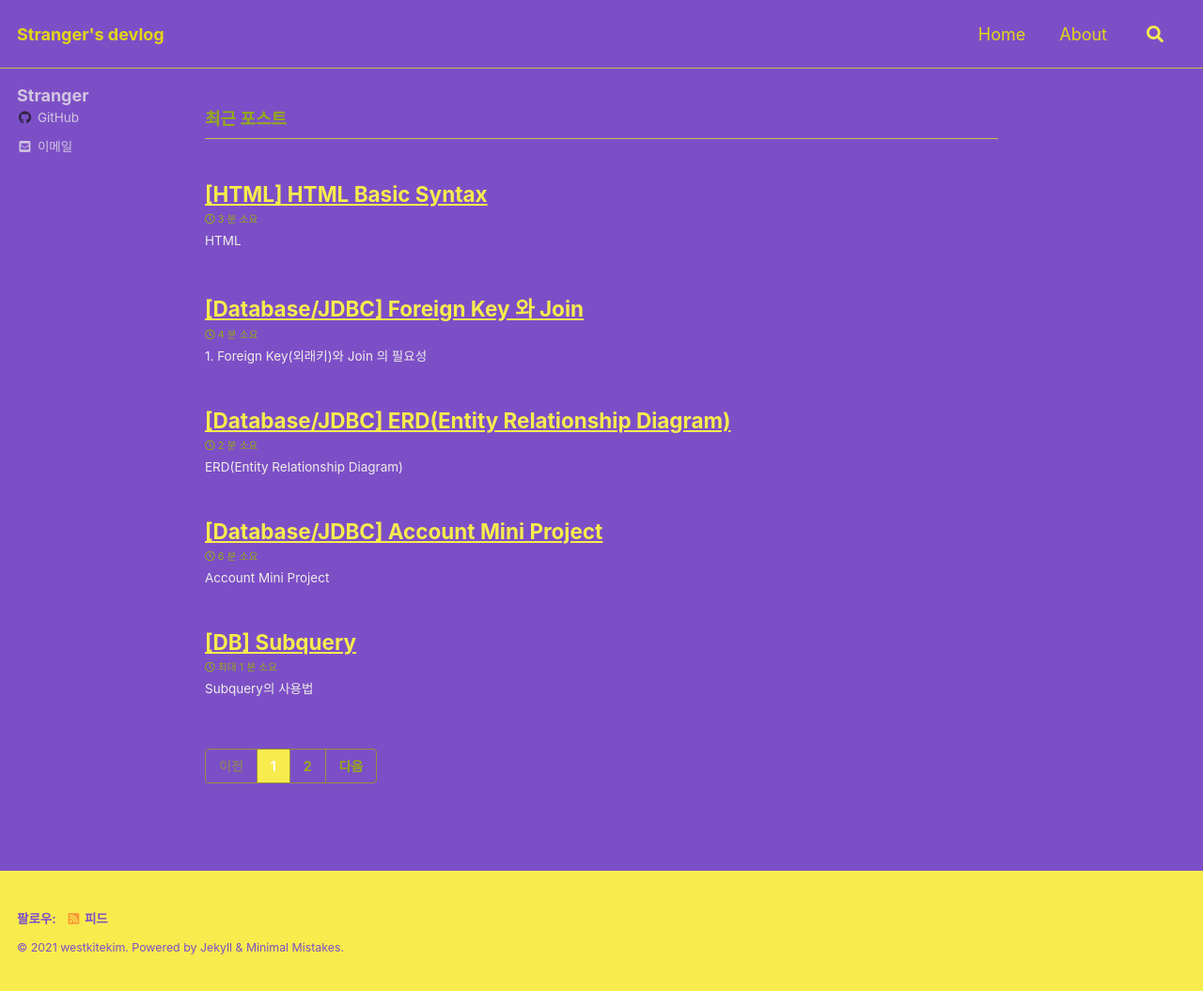
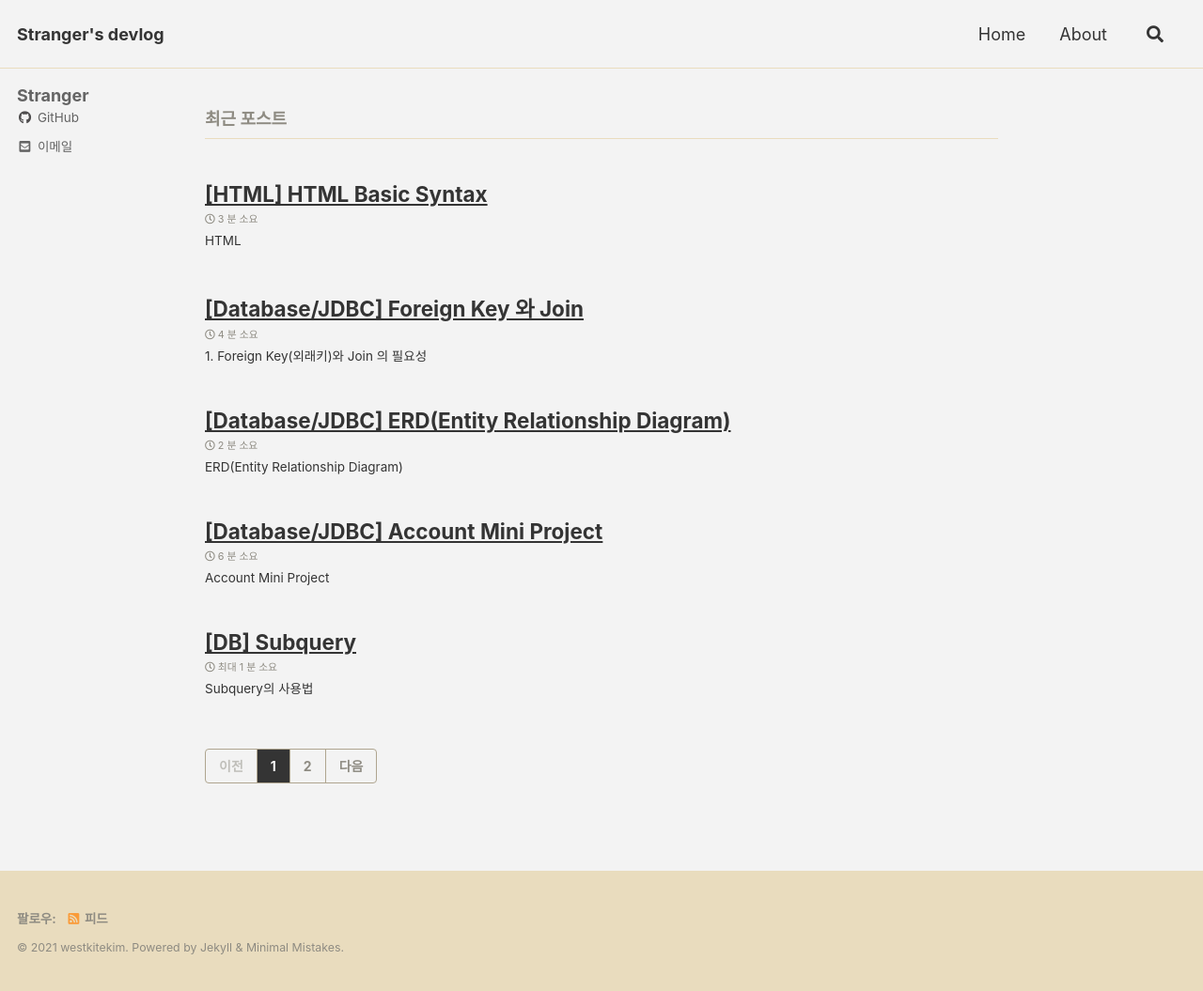
Before and after one commit to westkitekim/westkitekim.github.io, a Jekyll site: the page built from index.html, in a window 1280 px wide. Shown: the whole page at 94% size. Built offline with Jekyll 4.4.1, drawn with Linux system fonts in a browser that asks for light colours; cached includes are drawn as plain includes; the list of posts is cut into pages by our own code.

Commit message:
config dirt update

```diff
--- a/_config.yml
+++ b/_config.yml
@@ -12,7 +12,7 @@
 
 # theme                  : "minimal-mistakes-jekyll"
 # remote_theme           : "mmistakes/minimal-mistakes"
-minimal_mistakes_skin    : "custom" # "air", "aqua", "contrast", "dark", "dirt", "neon", "mint", "plum", "sunrise"
+minimal_mistakes_skin    : "dirt" # "air", "aqua", "contrast", "dark", "dirt", "neon", "mint", "plum", "sunrise"
 
 # Site Settings
 locale                   : "ko-KR"
```
